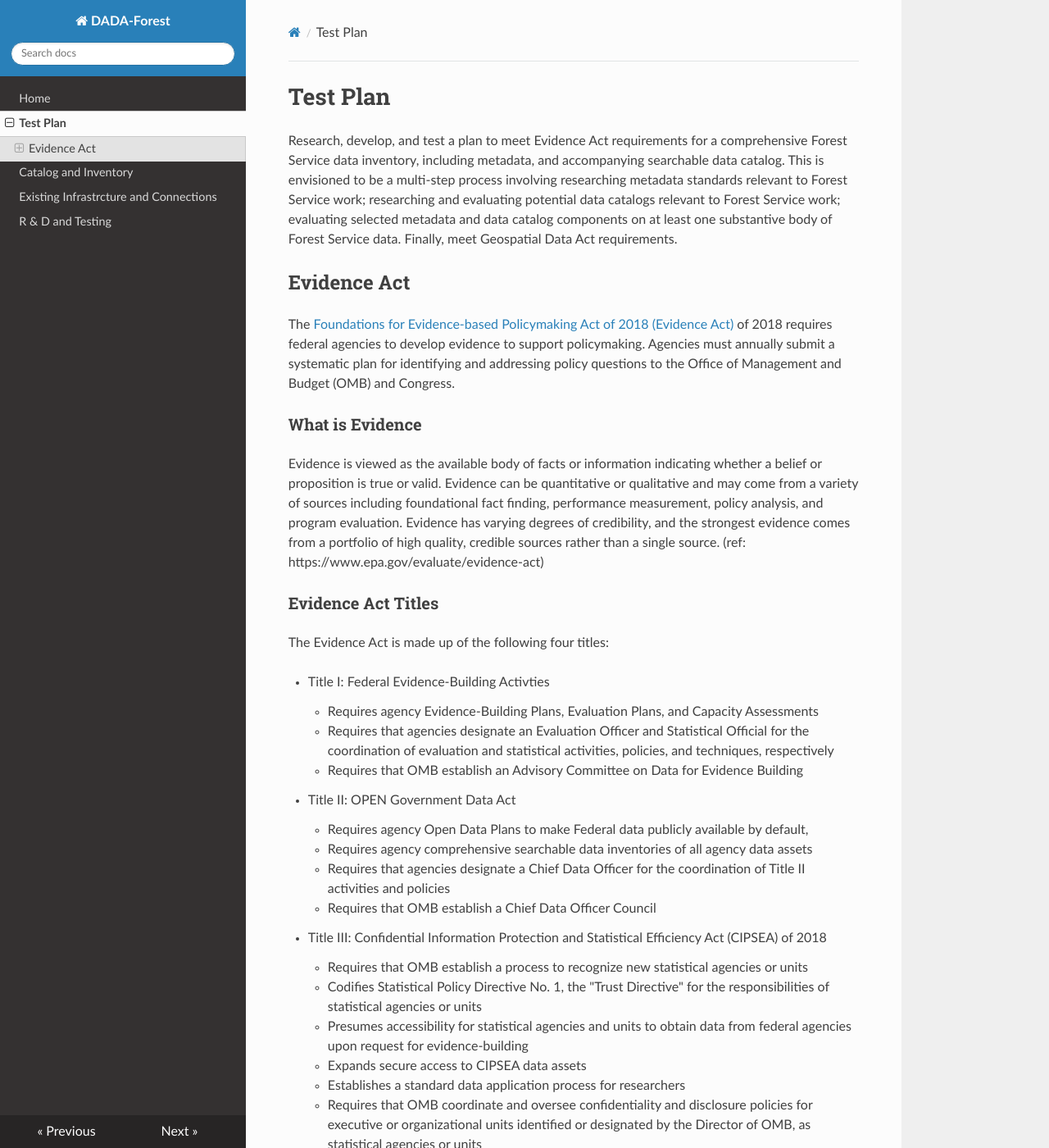
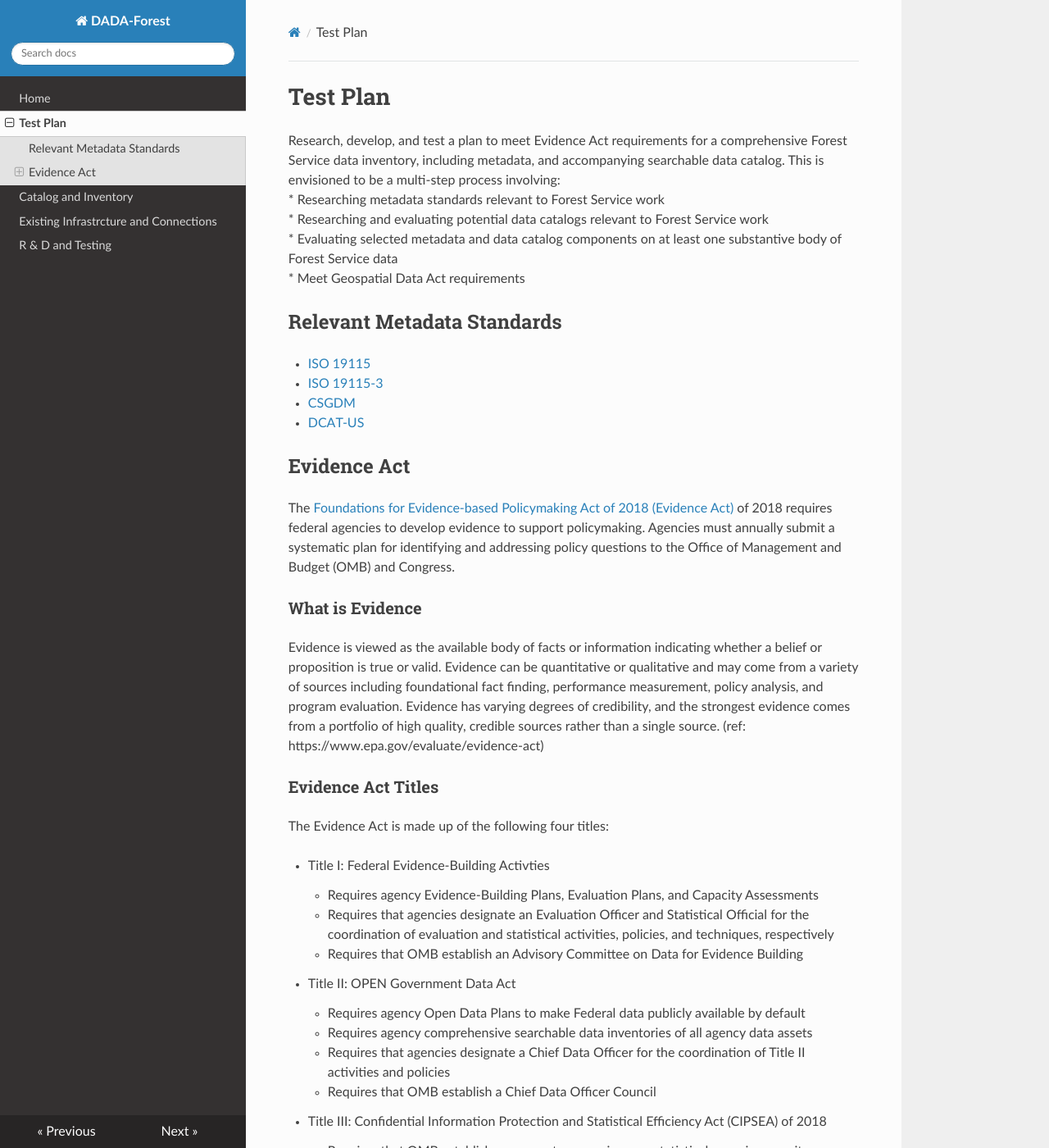
Before and after one commit to dada-forest/docs, an MkDocs documentation site: the page built from docs/test-plan.md, in a window 1280 px wide and 1400 px high. Shown: the whole window at 82% size. Built offline with MkDocs 1.6.1, drawn with Linux system fonts in a browser that asks for light colours; nearby versions of some CDN libraries.

Commit message:
Added links to data standards

```diff
--- a/docs/test-plan.md
+++ b/docs/test-plan.md
@@ -1,6 +1,16 @@
 # Test Plan
 
-Research, develop, and test a plan to meet Evidence Act requirements for a comprehensive Forest Service data inventory, including metadata, and accompanying searchable data catalog. This is envisioned to be a multi-step process involving researching metadata standards relevant to Forest Service work; researching and evaluating potential data catalogs relevant to Forest Service work; evaluating selected metadata and data catalog components on at least one substantive body of Forest Service data.  Finally, meet Geospatial Data Act requirements.
+Research, develop, and test a plan to meet Evidence Act requirements for a comprehensive Forest Service data inventory, including metadata, and accompanying searchable data catalog. This is envisioned to be a multi-step process involving:
+   * Researching metadata standards relevant to Forest Service work
+   * Researching and evaluating potential data catalogs relevant to Forest Service work
+   * Evaluating selected metadata and data catalog components on at least one substantive body of Forest Service data
+   * Meet Geospatial Data Act requirements
+
+## Relevant Metadata Standards
+   * [ISO 19115](https://www.iso.org/obp/ui/#iso:std:iso:19115:ed-1:v1:en)
+   * [ISO 19115-3](https://www.iso.org/obp/ui/#iso:std:iso:ts:19115:-3:ed-1:v1:en)
+   * [CSGDM](https://www.fgdc.gov/metadata/csdgm)
+   * [DCAT-US](https://resources.data.gov/resources/dcat-us/)
 
 ## Evidence Act
 
@@ -9,31 +19,32 @@ The [Foundations for Evidence-based Policymaking Act of 2018 (Evidence Act)](htt
 ###  What is Evidence
 Evidence is viewed as the available body of facts or information indicating whether a belief or proposition is true or valid. Evidence can be quantitative or qualitative and may come from a variety of sources including foundational fact finding, performance measurement, policy analysis, and program evaluation. Evidence has varying degrees of credibility, and the strongest evidence comes from a portfolio of high quality, credible sources rather than a single source. (ref: https://www.epa.gov/evaluate/evidence-act)
 
+
 ### Evidence Act Titles
 The Evidence Act is made up of the following four titles:
 
    * Title I: Federal Evidence-Building Activties
-    * Requires agency Evidence-Building Plans, Evaluation Plans, and Capacity Assessments
-    * Requires that agencies designate an Evaluation Officer and Statistical Official for the coordination of evaluation and statistical activities, policies, and techniques, respectively
-    * Requires that OMB establish an Advisory Committee on Data for Evidence Building
+      * Requires agency Evidence-Building Plans, Evaluation Plans, and Capacity Assessments
+      * Requires that agencies designate an Evaluation Officer and Statistical Official for the coordination of evaluation and statistical activities, policies, and techniques, respectively
+      * Requires that OMB establish an Advisory Committee on Data for Evidence Building
 
    * Title II: OPEN Government Data Act
-    * Requires agency Open Data Plans to make Federal data publicly available by default,
-    * Requires agency comprehensive searchable data inventories of all agency data assets
-    * Requires that agencies designate a Chief Data Officer for the coordination of Title II activities and policies
-    * Requires that OMB establish a Chief Data Officer Council
+      * Requires agency Open Data Plans to make Federal data publicly available by default
+      * Requires agency comprehensive searchable data inventories of all agency data assets
+      * Requires that agencies designate a Chief Data Officer for the coordination of Title II activities and policies
+      * Requires that OMB establish a Chief Data Officer Council
 
    * Title III: Confidential Information Protection and Statistical Efficiency Act (CIPSEA) of 2018
-    * Requires that OMB establish a process to recognize new statistical agencies or units
-    * Codifies Statistical Policy Directive No. 1, the "Trust Directive" for the responsibilities of statistical agencies or units
-    * Presumes accessibility for statistical agencies and units to obtain data from federal agencies upon request for evidence-building
-    * Expands secure access to CIPSEA data assets
-    * Establishes a standard data application process for researchers
-    * Requires that OMB coordinate and oversee confidentiality and disclosure policies for executive or organizational units identified or designated by the Director of OMB, as statistical agencies or units
+      * Requires that OMB establish a process to recognize new statistical agencies or units
+      * Codifies Statistical Policy Directive No. 1, the "Trust Directive" for the responsibilities of statistical agencies or units
+      * Presumes accessibility for statistical agencies and units to obtain data from federal agencies upon request for evidence-building
+      * Expands secure access to CIPSEA data assets
+      * Establishes a standard data application process for researchers
+      * Requires that OMB coordinate and oversee confidentiality and disclosure policies for executive or organizational units identified or designated by the Director of OMB, as statistical agencies or units
 
    * Title IV: General Provisions
-    * Outlines restrictions on disclosure of data
-    * Requires agencies, to the extent practicable, use existing procedures and resources to carry out agency requirements
+      * Outlines restrictions on disclosure of data
+      * Requires agencies, to the extent practicable, use existing procedures and resources to carry out agency requirements
 
 #### Resources/References
 Most, if not all of the material on this page were borrowed from:
```
